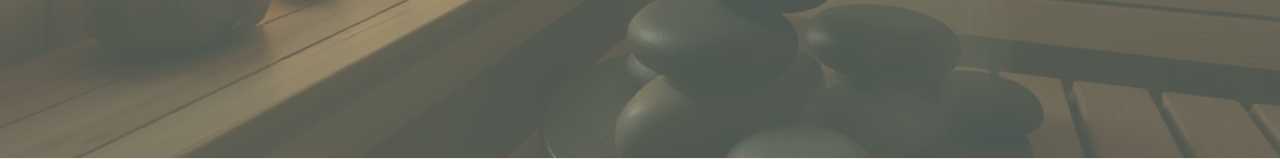
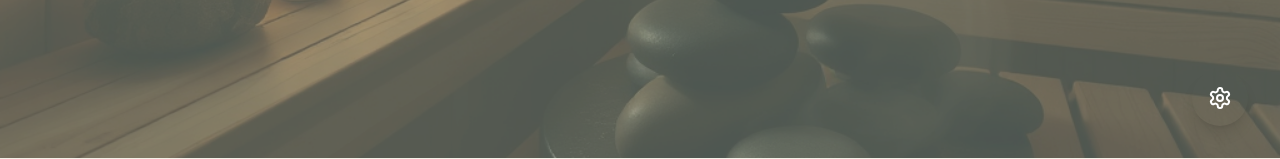
Before and after one commit to pr-poehali-dev/warm-meetings-experience, a React (Vite) app: page / in a window 1280 px wide. Shown: the part 642-801 px from the top of the page. Built offline with nearby package versions, Linux system fonts and the light colour scheme.

Commit message:
Добавить доступ к административной панели

```diff
--- a/src/pages/Index.tsx
+++ b/src/pages/Index.tsx
@@ -1,3 +1,5 @@
+import { Link } from 'react-router-dom';
+import Icon from '@/components/ui/icon';
 import FloatingMenu from '@/components/FloatingMenu';
 import HeroSection from '@/components/sections/HeroSection';
 import ManifestoSection from '@/components/sections/ManifestoSection';
@@ -13,6 +15,14 @@ import ContactSection from '@/components/sections/ContactSection';
 export default function Index() {
   return (
     <div className="min-h-screen bg-background">
+      <Link
+        to="/admin"
+        className="fixed bottom-8 right-8 z-50 bg-nature-moss text-white p-4 rounded-full shadow-lg hover:bg-nature-moss/90 transition-all hover:scale-110"
+        title="Админ-панель"
+      >
+        <Icon name="Settings" size={24} />
+      </Link>
+
       <FloatingMenu />
       <HeroSection />
       <ManifestoSection />
```
